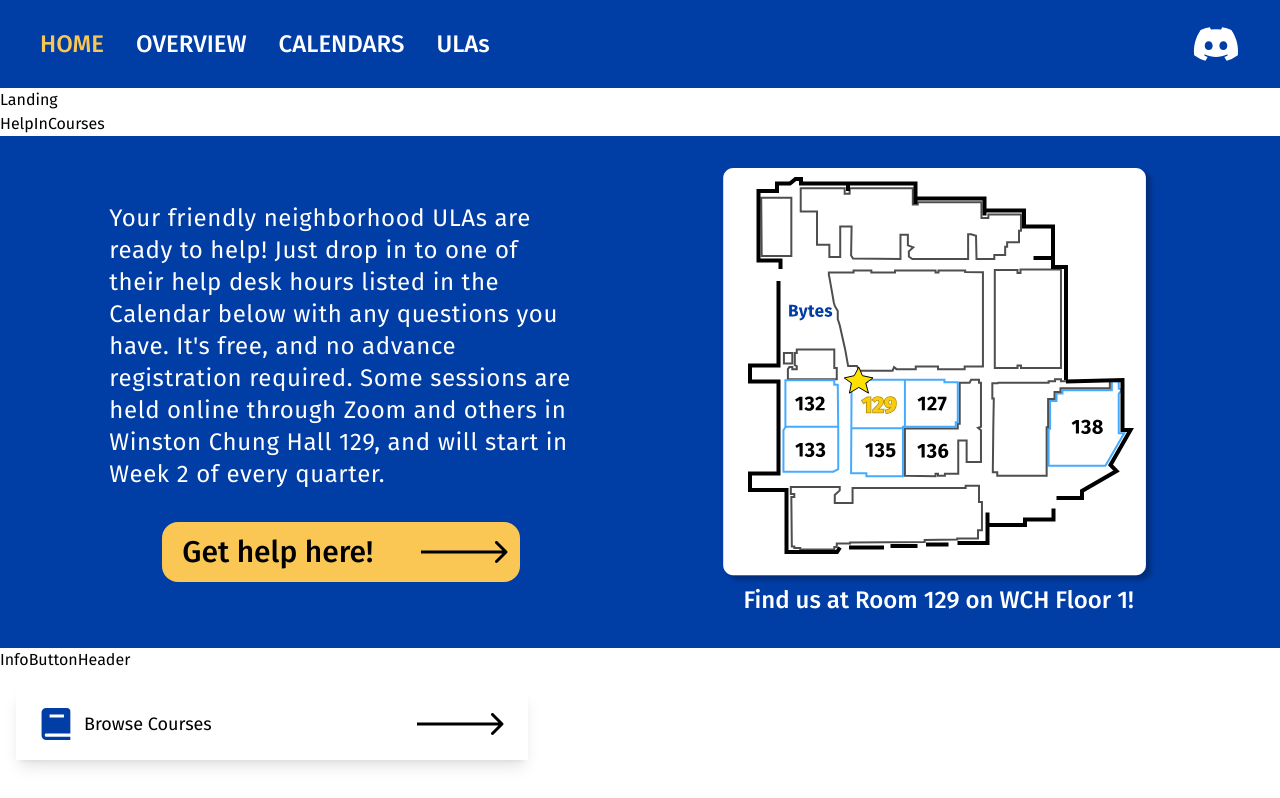
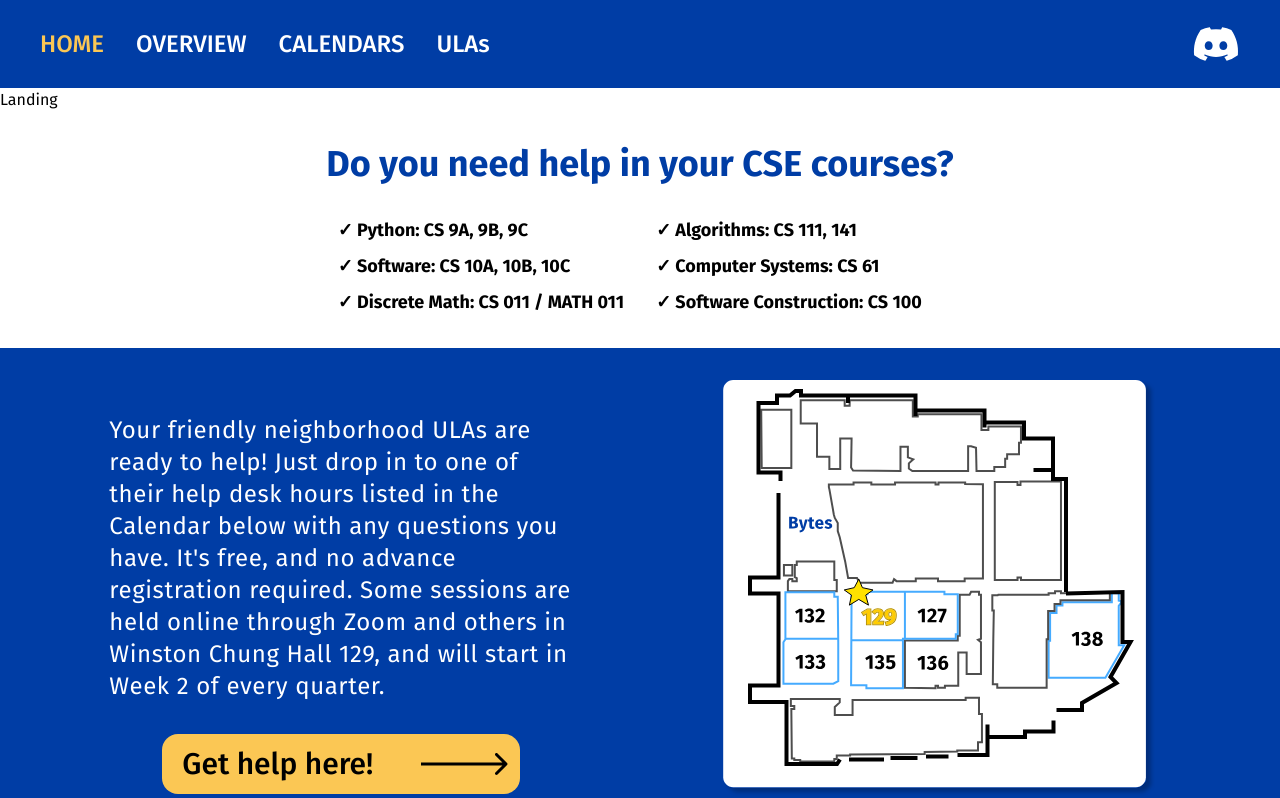
Before and after one commit to acm-ucr/cse-ula, a Next.js app: page / in a window 1280 px wide. Shown: the top 798 px of the page. Built offline with nearby package versions, Linux system fonts and the light colour scheme.

Commit message:
worked on  Help in Courses component

```diff
--- a/src/components/home/HelpInCourses.tsx
+++ b/src/components/home/HelpInCourses.tsx
@@ -1,5 +1,26 @@
 const HelpInCourses = () => {
-  return <div className="">HelpInCourses</div>;
+  return (
+    <div className="mx-auto w-full max-w-screen-xl bg-white px-8 py-8">
+      <h2 className="mb-8 text-center text-3xl font-bold text-ula-blue-primary md:text-4xl">
+        Do you need help in your CSE courses?
+      </h2>
+      <div className="flex justify-center">
+        <div className="grid grid-cols-2 gap-8 text-base font-semibold text-black md:text-lg">
+          <ul className="space-y-2">
+            <li>✓ Python: CS 9A, 9B, 9C</li>
+            <li>✓ Software: CS 10A, 10B, 10C</li>
+            <li>✓ Discrete Math: CS 011 / MATH 011</li>
+          </ul>
+
+          <ul className="space-y-2">
+            <li>✓ Algorithms: CS 111, 141</li>
+            <li>✓ Computer Systems: CS 61</li>
+            <li>✓ Software Construction: CS 100</li>
+          </ul>
+        </div>
+      </div>
+    </div>
+  );
 };
 
 export default HelpInCourses;
```
